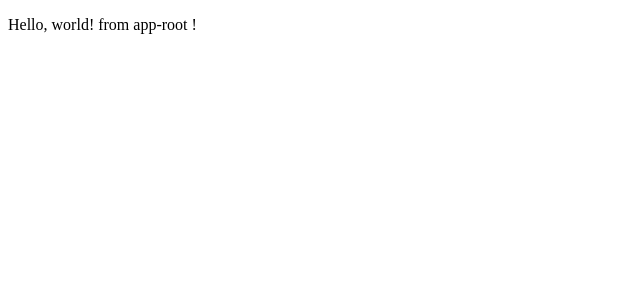
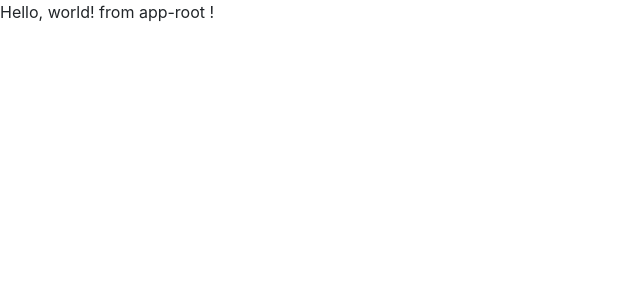
Before and after one commit to Kydroid/SimpleCommerce, an Angular app in the folder SimpleCommerceAdminUI/: page / in a window 1280 px wide. Shown: the top 300 px of the page, without its empty margins (0-640 px from the left). Built offline with nearby package versions, Linux system fonts and the light colour scheme.

Commit message:
Add bootstrap + font awesome CDN

```diff
--- a/SimpleCommerceAdminUI/src/index.html
+++ b/SimpleCommerceAdminUI/src/index.html
@@ -4,10 +4,34 @@
   <meta charset="utf-8">
   <title>SimpleCommerceAdminUI</title>
   <base href="/">
-  <meta name="viewport" content="width=device-width, initial-scale=1">
+  <meta name="viewport" content="width=device-width, initial-scale=1, shrink-to-fit=no">
   <link rel="icon" type="image/x-icon" href="favicon.ico">
+
+  <!-- Bootstrap CSS -->
+  <link rel="stylesheet" href="https://stackpath.bootstrapcdn.com/bootstrap/4.5.0/css/bootstrap.min.css"
+        integrity="sha384-9aIt2nRpC12Uk9gS9baDl411NQApFmC26EwAOH8WgZl5MYYxFfc+NcPb1dKGj7Sk" crossorigin="anonymous">
+  <!-- Font Awesome CDN -->
+  <!--  <link rel="stylesheet" href="https://use.fontawesome.com/releases/v5.14.0/css/all.css">-->
+  <link rel="stylesheet" href="https://cdnjs.cloudflare.com/ajax/libs/font-awesome/5.14.0/css/all.min.css">
+  <link
+    href="https://fonts.googleapis.com/css?family=Nunito:200,200i,300,300i,400,400i,600,600i,700,700i,800,800i,900,900i"
+    rel="stylesheet">
 </head>
 <body>
-<app-root></app-root>
+<div id="main-container" class="container-fluid">
+  <app-root></app-root>
+</div>
+
+<!-- Optional JavaScript -->
+<!-- jQuery first, then Popper.js, then Bootstrap JS -->
+<script src="https://code.jquery.com/jquery-3.5.1.slim.min.js"
+        integrity="sha384-DfXdz2htPH0lsSSs5nCTpuj/zy4C+OGpamoFVy38MVBnE+IbbVYUew+OrCXaRkfj"
+        crossorigin="anonymous"></script>
+<script src="https://cdn.jsdelivr.net/npm/popper.js@1.16.0/dist/umd/popper.min.js"
+        integrity="sha384-Q6E9RHvbIyZFJoft+2mJbHaEWldlvI9IOYy5n3zV9zzTtmI3UksdQRVvoxMfooAo"
+        crossorigin="anonymous"></script>
+<script src="https://stackpath.bootstrapcdn.com/bootstrap/4.5.0/js/bootstrap.min.js"
+        integrity="sha384-OgVRvuATP1z7JjHLkuOU7Xw704+h835Lr+6QL9UvYjZE3Ipu6Tp75j7Bh/kR0JKI"
+        crossorigin="anonymous"></script>
 </body>
 </html>
--- a/SimpleCommerceAdminUI/src/styles.css
+++ b/SimpleCommerceAdminUI/src/styles.css
@@ -1 +1,5 @@
 /* You can add global styles to this file, and also import other style files */
+#main-container.container-fluid {
+  padding-left: 0;
+  padding-right: 0;
+}
```
